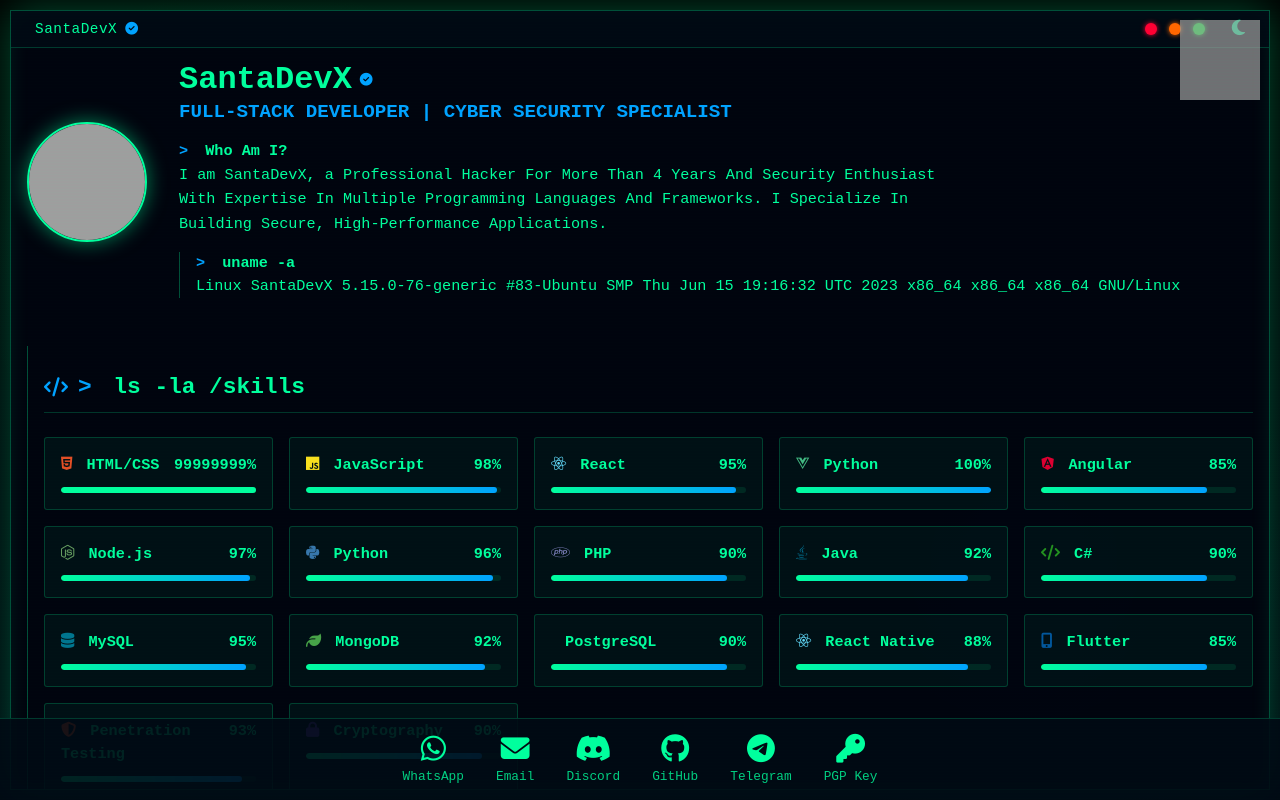
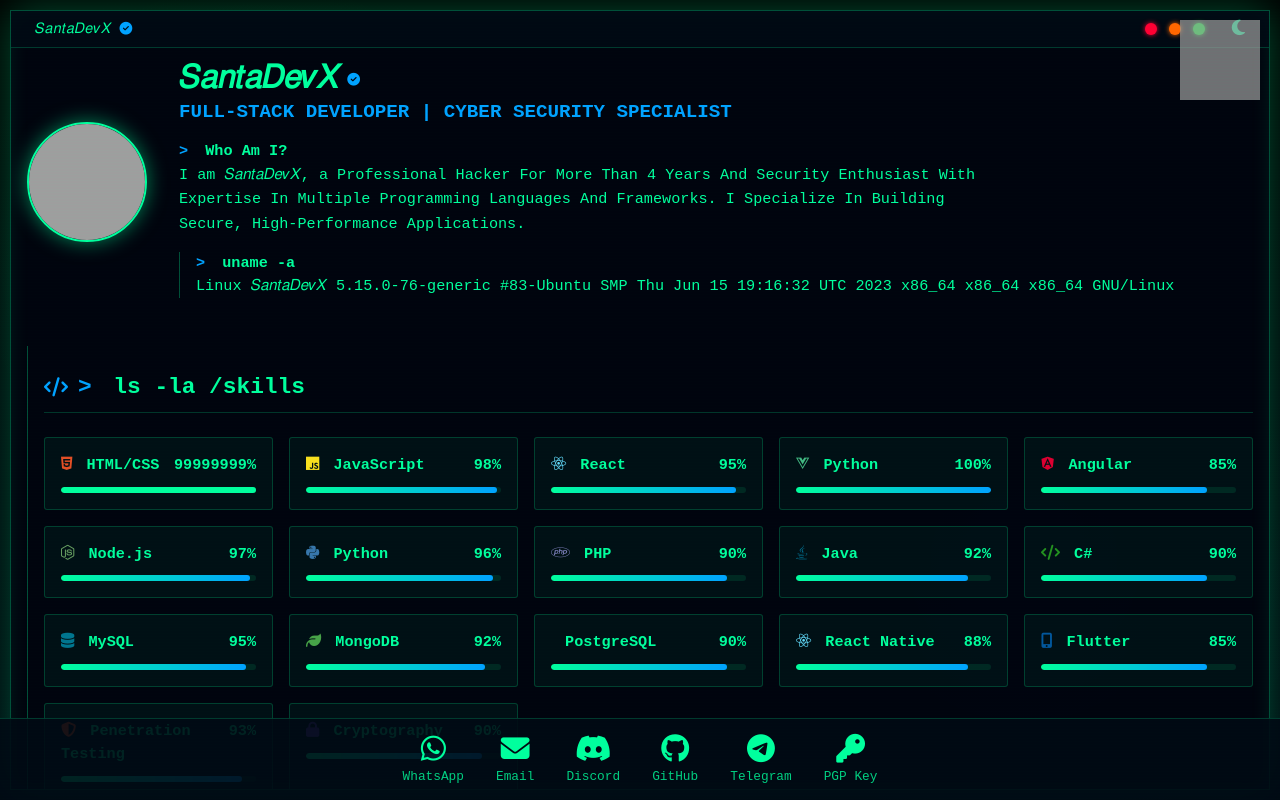
Before and after one commit to santadevx7/SantaDevX, a plain HTML site: page index.html in a window 1280 px wide. Drawn offline with Linux system fonts and the light colour scheme; grey boxes are pictures that could not be loaded; some icons are missing; a web font is replaced by a local one.

Commit message:
Update index.html

```diff
--- a/index.html
+++ b/index.html
@@ -3,7 +3,7 @@
 <head>
     <meta charset="UTF-8">
     <meta name="viewport" content="width=device-width, initial-scale=1.0">
-    <title>SantaDevX Information</title>
+    <title>𝑆𝑎𝑛𝑡𝑎𝐷𝑒𝑣𝑋</title>
     <link rel="stylesheet" href="https://cdnjs.cloudflare.com/ajax/libs/font-awesome/6.4.0/css/all.min.css">
     <style>
         /* ===== EDEX-UI THEME ===== */
@@ -870,13 +870,13 @@
     <div class="matrix-rain" id="matrixRain"></div>
 
     <!-- Watermark image -->
-    <img src="https://i.postimg.cc/PC83qrrW/image.jpg" alt="SantaDevX" class="watermark" id="whatsappWatermark">
+    <img src="https://i.postimg.cc/PC83qrrW/image.jpg" alt="𝑆𝑎𝑛𝑡𝑎𝐷𝑒𝑣𝑋" class="watermark" id="whatsappWatermark">
 
     <div class="terminal-container">
         <div class="terminal">
             <div class="terminal-header">
                 <div class="terminal-title">
-                    SantaDevX <i class="fas fa-check-circle verified-badge"></i>
+                    𝑆𝑎𝑛𝑡𝑎𝐷𝑒𝑣𝑋 <i class="fas fa-check-circle verified-badge"></i>
                 </div>
                 <div class="terminal-controls">
                     <div class="control-btn close" id="closeBtn"></div>
@@ -894,15 +894,15 @@
                         <img src="https://i.postimg.cc/PC83qrrW/image.jpg" alt="SantaDevX Profile" class="profile-img">
                     </div>
                     <div class="profile-info">
-                        <h1 class="profile-name">SantaDevX <i class="fas fa-check-circle verified-badge"></i></h1>
+                        <h1 class="profile-name">𝑆𝑎𝑛𝑡𝑎𝐷𝑒𝑣𝑋 <i class="fas fa-check-circle verified-badge"></i></h1>
                         <h2 class="profile-title">FULL-STACK DEVELOPER | CYBER SECURITY SPECIALIST</h2>
                         <p class="profile-description">
                             <span class="prompt">></span> <span class="command">Who Am I?</span><br>
-                            I am SantaDevX, a Professional Hacker For More Than 4 Years And Security Enthusiast With Expertise In Multiple Programming Languages And Frameworks. I Specialize In Building Secure, High-Performance Applications.
+                            I am 𝑆𝑎𝑛𝑡𝑎𝐷𝑒𝑣𝑋, a Professional Hacker For More Than 4 Years And Security Enthusiast With Expertise In Multiple Programming Languages And Frameworks. I Specialize In Building Secure, High-Performance Applications.
                         </p>
                         <div class="output" style="margin-top: 1rem;">
                             <p><span class="prompt">></span> <span class="command">uname -a</span></p>
-                            <p>Linux SantaDevX 5.15.0-76-generic #83-Ubuntu SMP Thu Jun 15 19:16:32 UTC 2023 x86_64 x86_64 x86_64 GNU/Linux</p>
+                            <p>Linux 𝑆𝑎𝑛𝑡𝑎𝐷𝑒𝑣𝑋 5.15.0-76-generic #83-Ubuntu SMP Thu Jun 15 19:16:32 UTC 2023 x86_64 x86_64 x86_64 GNU/Linux</p>
                         </div>
                     </div>
                 </div>
```
